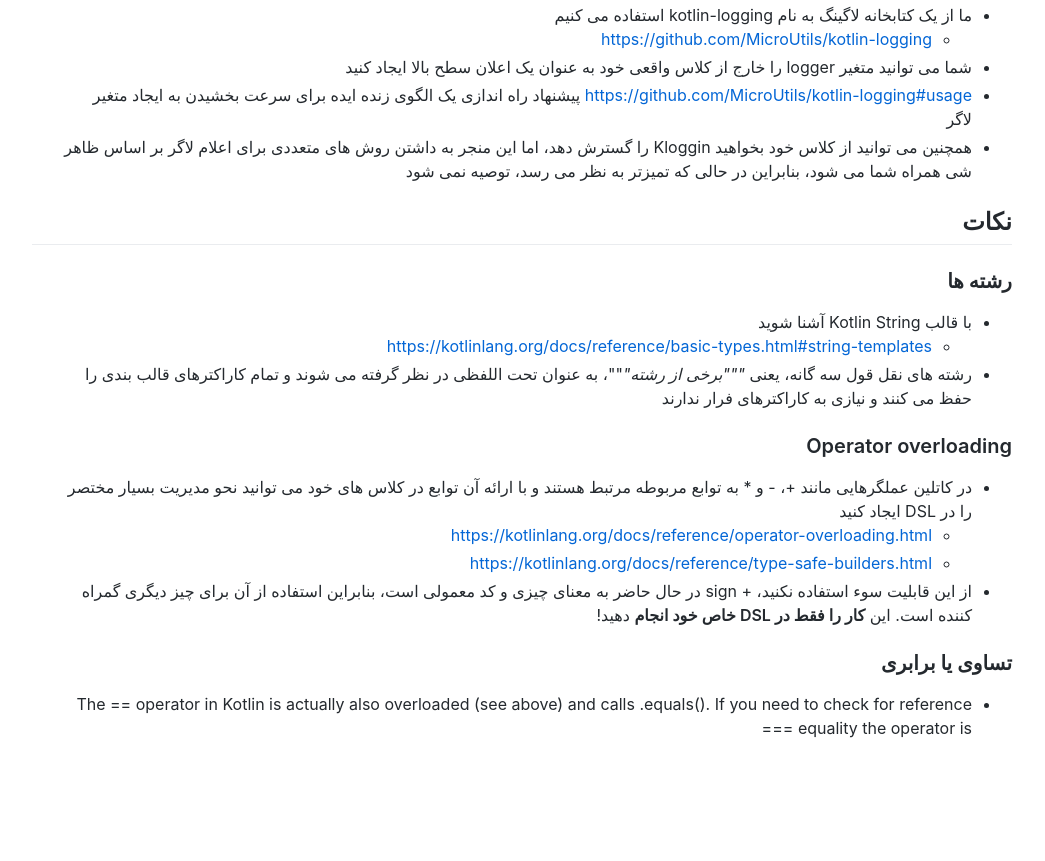
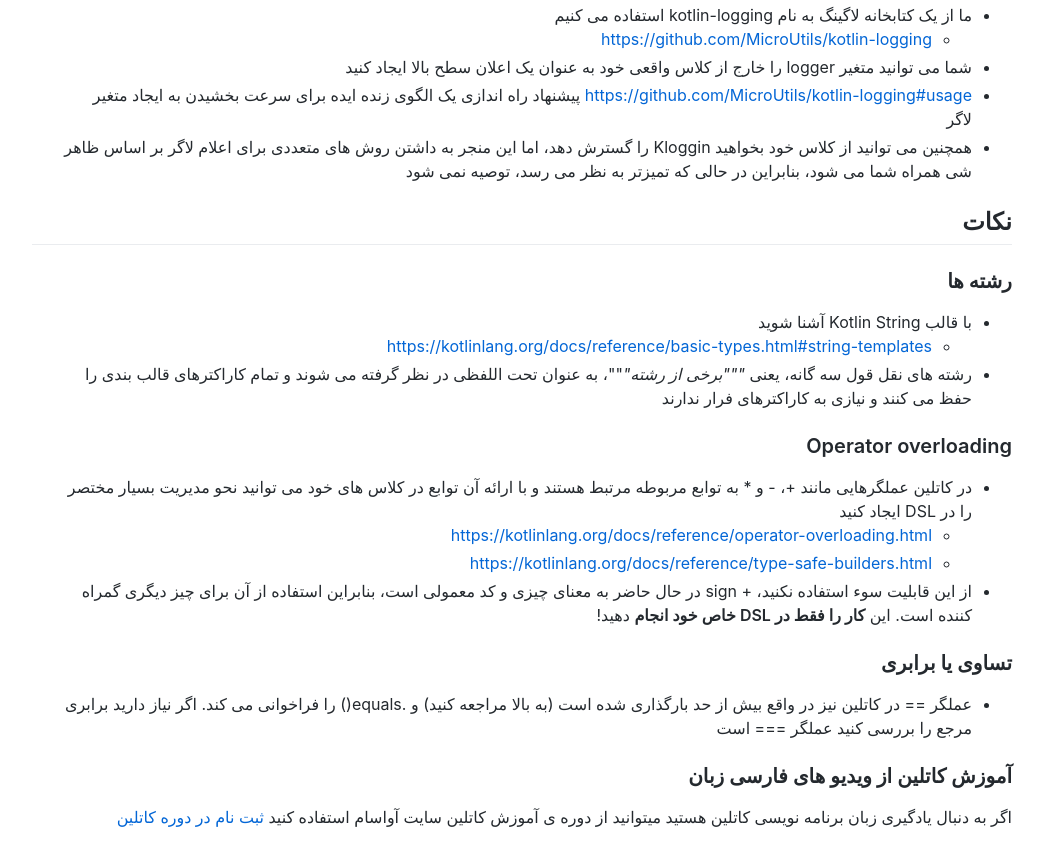
Before and after one commit to mirakabzi/kotlin, a plain HTML site: page index.html in a window 1280 px wide. Shown: the part 6795-7656 px from the top of the page, without its empty margins (118-1163 px from the left). Before the commit the page ends 7567 px from the top, so only its background shows below. Drawn offline with Linux system fonts and the light colour scheme; a script that the page names is missing.

Commit message:
Update index.html

```diff
--- a/index.html
+++ b/index.html
@@ -551,12 +551,15 @@
         <h3 id="equality">تساوی یا برابری</h3>
 
         <ul>
-            <li>The == operator in Kotlin is actually also overloaded (see above) and calls .equals(). If you need to
-                check for reference equality the operator is ===</li>
+            <li>عملگر == در کاتلین نیز در واقع بیش از حد بارگذاری شده است (به بالا مراجعه کنید) و .equals() را فراخوانی می کند. اگر نیاز دارید
+              برابری مرجع را بررسی کنید عملگر === است</li>
         </ul>
 
-
-
+        <h3>آموزش کاتلین از ویدیو های فارسی زبان</h3>
+        <p>
+          اگر به دنبال یادگیری زبان برنامه نویسی کاتلین هستید میتوانید از دوره ی آموزش کاتلین سایت آواسام استفاده کنید
+          <a href="https://avasam.ir/product/48">ثبت نام در دوره کاتلین</a>
+        </p>
     </div>
     <script src="https://cdnjs.cloudflare.com/ajax/libs/anchor-js/4.1.0/anchor.min.js"
         integrity="sha256-lZaRhKri35AyJSypXXs4o6OPFTbTmUoltBbDCbdzegg=" crossorigin="anonymous"></script>
```
